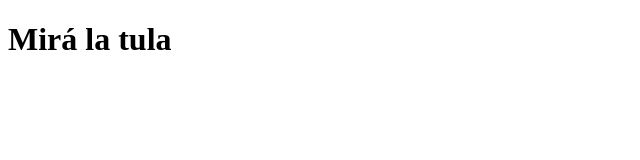
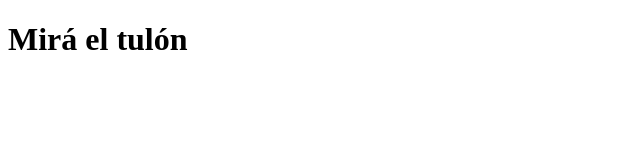
Before and after one commit to EzequielTejeda/tutorialGithub, a plain HTML site: page index.html in a window 1280 px wide. Shown: the full height of the page, 0-640 px from the left. Drawn offline with Linux system fonts and the light colour scheme.

Commit message:
Cambie el título

```diff
--- a/index.html
+++ b/index.html
@@ -7,6 +7,6 @@
     <title>Document</title>
 </head>
 <body>
-    <h1>Mirá la tula</h1>
+    <h1>Mirá el tulón</h1>
 </body>
 </html>
```
